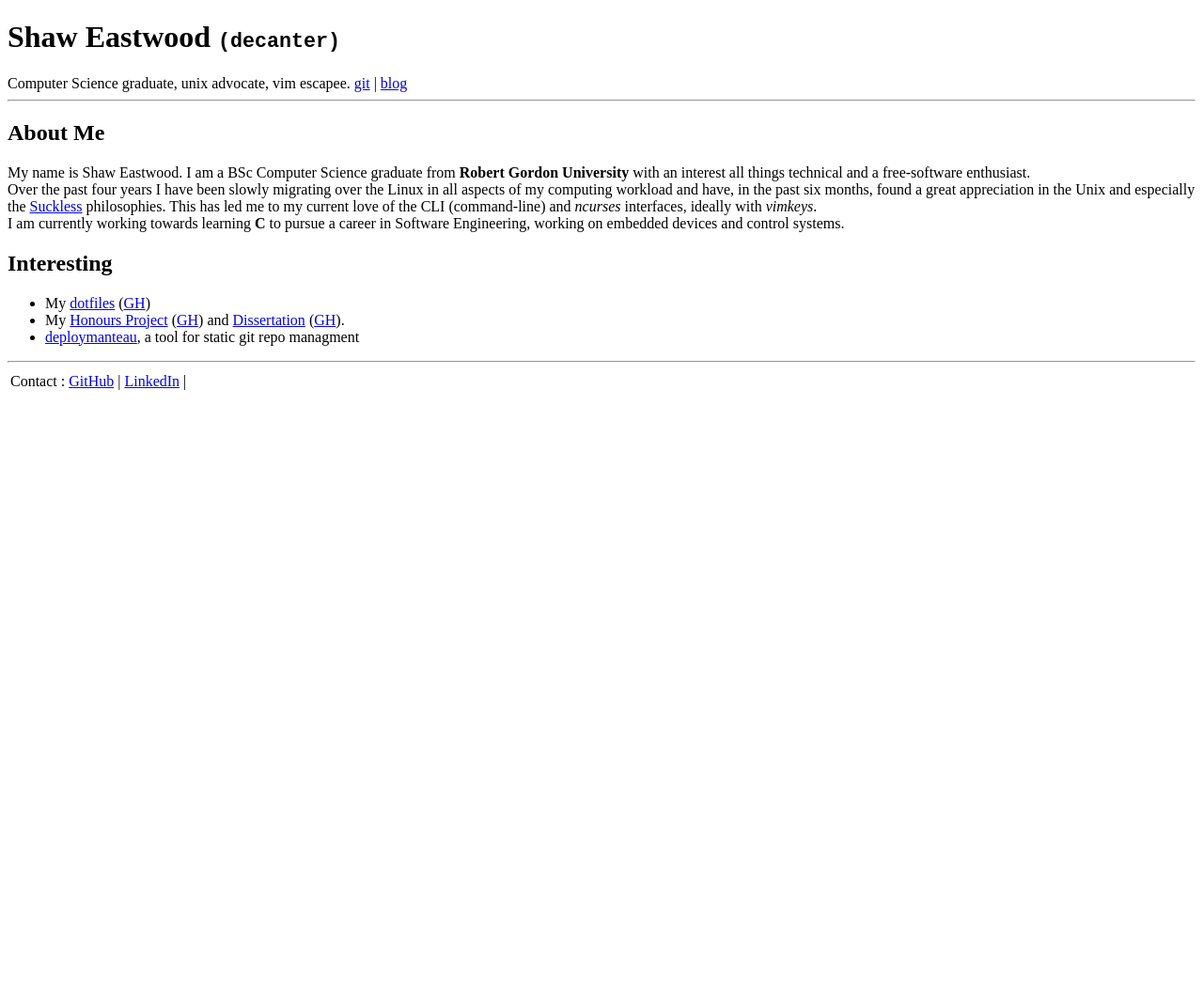
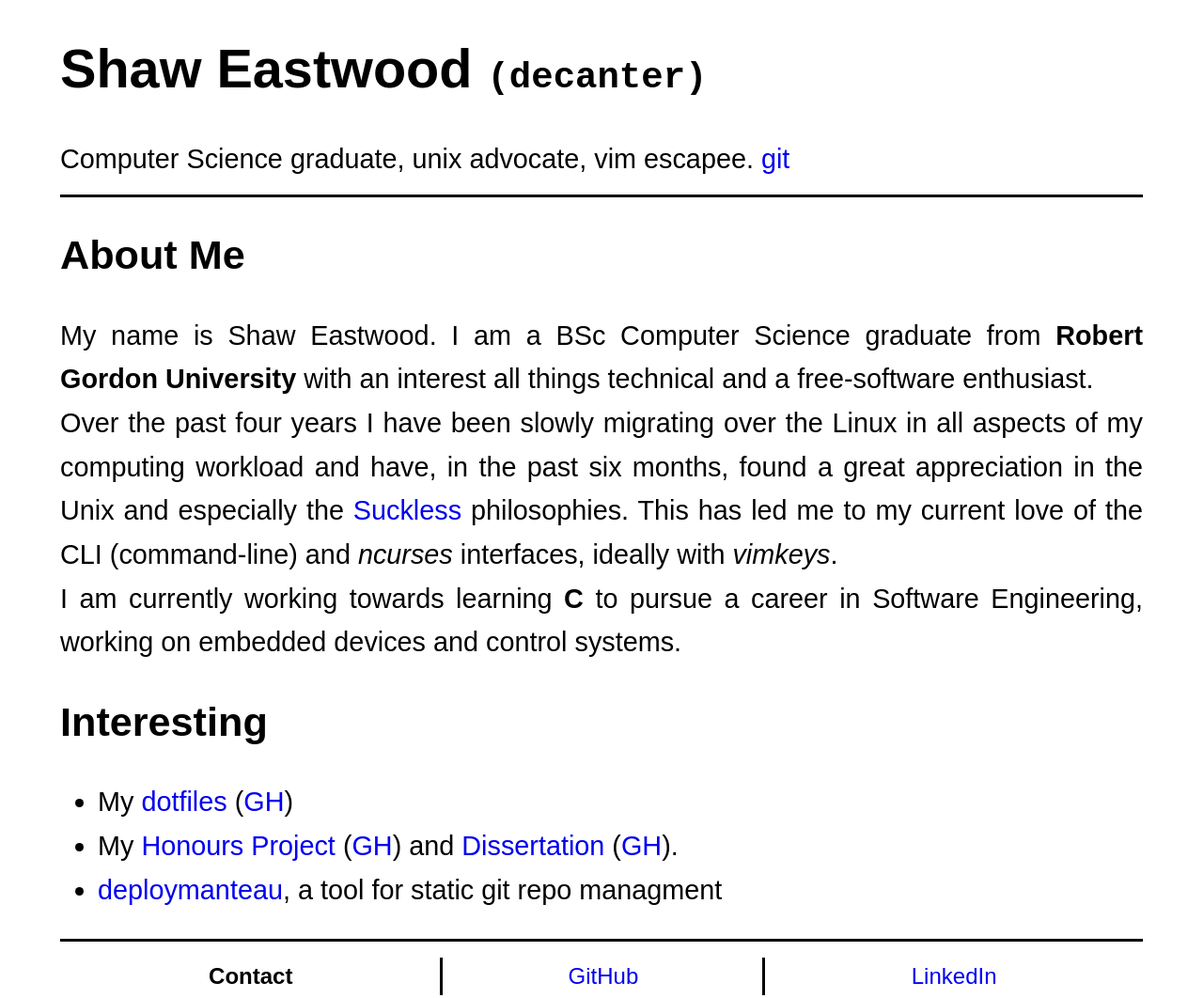
Before and after one commit to decantr/website, a plain HTML site: page index.html in a window 1280 px wide. Shown: the whole page at 94% size. Before the commit the page ends 800 px from the top, so only its background shows below. Drawn offline with Linux system fonts and the light colour scheme.

Commit message:
Change minor styling in mainpage

```diff
--- a/index.html
+++ b/index.html
@@ -5,14 +5,15 @@
 	<meta charset="utf-8" http-equiv="Content-Type" content="text/html; charset=UTF-8" />
 	<title>Shaw's Homepage</title>
 	<!-- <link rel="icon" type="image/png" href="favicon.png" /> -->
+	<link rel="stylesheet" href="style.css">
 </head>
 
-<body>
+<body class="slim">
 	<!-- header -->
 				<h1>Shaw Eastwood <small style="font-family: monospace;">(decanter)</small></h1>
 				<span>Computer Science graduate, unix advocate, vim escapee.
-				<a href="git/index.html">git</a> |
-				<a href="blog.html">blog</a>
+				<a href="git/index.html">git</a>
+				<!-- | <a href="blog.html">blog</a> -->
 				</span>
 	<hr/>
 
@@ -36,9 +37,9 @@
 
 	<h2>Interesting</h2>
 	<ul>
-		<li>My <a href="git/dotfiles/log.html">dotfiles</a> (<a href="https://github.com/decantr/dotfiles">GH</a>)</li>
-	<li>My <a href="git/rgu-honours/log.html">Honours Project</a> (<a href="https://github.com/decantr/rgu-honours">GH</a>) and <a href="git/rgu-honours-doc/log.html">Dissertation</a> (<a href="https://github.com/decantr/rgu-honours-doc">GH</a>).</li>
-	<li><a href="git/deploymanteau/log.html">deploymanteau</a>, a tool for static git repo managment</li>
+		<li>My <a href="git/dotfiles/file/README.html">dotfiles</a> (<a href="https://github.com/decantr/dotfiles">GH</a>)</li>
+	<li>My <a href="git/rgu-honours/file/README.html">Honours Project</a> (<a href="https://github.com/decantr/rgu-honours">GH</a>) and <a href="git/rgu-honours-doc/file/README.html">Dissertation</a> (<a href="https://github.com/decantr/rgu-honours-doc">GH</a>).</li>
+	<li><a href="git/deploymanteau/file/README.html">deploymanteau</a>, a tool for static git repo managment</li>
 	</p>
 	</ul>
 </body>
@@ -46,13 +47,11 @@
 <!-- footer -->
 <footer>
 	<hr/>
-	<table>
+	<table class="contact">
 		<tr>
-			<td>
-				Contact :
-				<a href="https://github.com/decantr">GitHub</a> |
-				<a href="https://uk.linkedin.com/in/shaw-eastwood-603a88190">LinkedIn</a> |
-			</td>
+			<th>Contact</th>
+			<td><a href="https://github.com/decantr">GitHub</a></td>
+			<td><a href="https://uk.linkedin.com/in/shaw-eastwood-603a88190">LinkedIn</a></td>
 		</tr>
 	</table>
 </footer>
```
